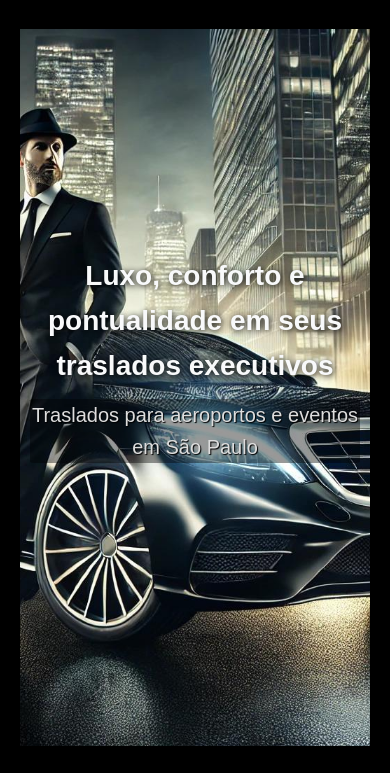
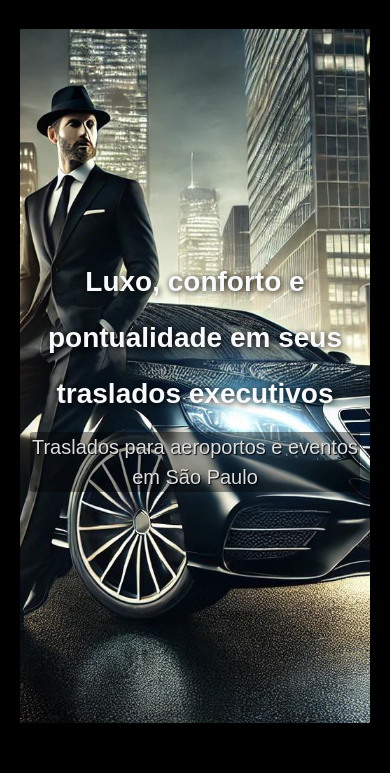
Before and after one commit to 4avalon/vippax, a plain HTML site: page index.html in a window 390 px wide. Shown: the part 71-844 px from the top of the page. Drawn offline with Linux system fonts and the light colour scheme.

Commit message:
Commit inicial para o projeto vippax

```diff
--- a/css/components/heros.css
+++ b/css/components/heros.css
@@ -123,15 +123,17 @@
 
       /* Ajuste da imagem */
     .hero-image {
-    flex: none  ;
+        flex: none;
         height: 85vh;
         background-image: url('../../assets/images/driver.jpg');
         background-size: cover;
         background-attachment: fixed; /* Parallax */
         background-repeat: no-repeat;
+    background-position: -150px -23px;
 
 
     }
+
 
 
     /* Texto da hero (ajuste de tamanho) */
@@ -149,6 +151,8 @@
         font-size: 28px; /* Reduz o tamanho do título no mobile */
         margin-bottom: 8px;
         text-shadow: 1px 1px 6px rgba(0, 0, 0, 1); /* Sombra escura ao redor do texto */
+        line-height: 2; /* Ajusta o espaçamento entre as linhas de texto */
+
 
     }
 
@@ -160,6 +164,7 @@
         background-color: rgba(0, 0, 0, 0.4);
         font-size: 20px; /* Reduz o tamanho do parágrafo no mobile */
         border-radius: 2%;
+        line-height: 1.5; /* Ajusta o espaçamento entre as linhas de texto */
     }
 
 
```
Lines whose indentation alone changed are shown as unchanged.
